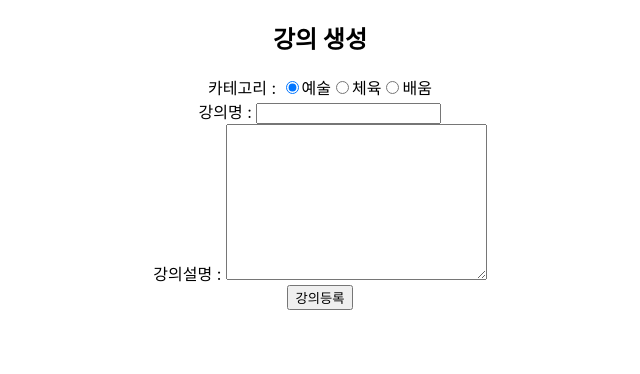
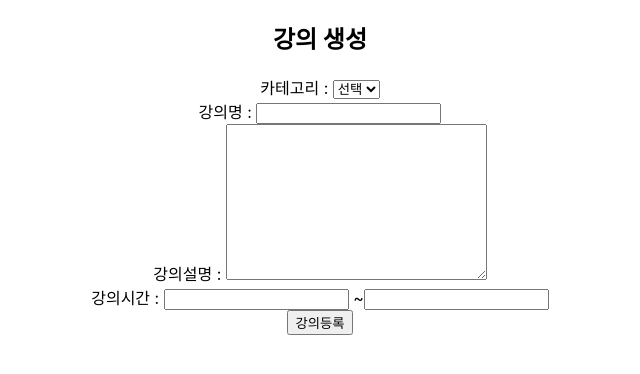
Before and after one commit to nyoungnyoung/Sinabro, a React (Create React App) app in the folder Front-End/last_front/: page /teacher/create in a window 1280 px wide. Shown: the top 374 px of the page, without its empty margins (320-960 px from the left). Built offline with nearby package versions, Linux system fonts and the light colour scheme.

Commit message:
feat: 데이터 저장 확인 완료

```diff
--- a/Front-End/last_front/src/pages/signup/Signup.js
+++ b/Front-End/last_front/src/pages/signup/Signup.js
@@ -30,7 +30,7 @@ function SignUp() {
       <h1>회원가입</h1>
       <StyledDiv>
         <FormDiv>
-          <div>
+          <InputDiv>
             <label>이름 : </label>
             <input
               type="text"
@@ -39,9 +39,9 @@ function SignUp() {
               }}
               value={userData.name}
             />
-          </div>
+          </InputDiv>
           <br />
-          <div>
+          <InputDiv>
             <label>전화번호 : </label>
             <input
               type="text"
@@ -50,10 +50,10 @@ function SignUp() {
               }}
               value={userData.number}
             />
-          </div>
+          </InputDiv>
           <br />
 
-          <div>
+          <InputDiv>
             <label>비밀번호 : </label>
             <input
               type="password"
@@ -62,7 +62,7 @@ function SignUp() {
               }}
               value={userData.password}
             />
-          </div>
+          </InputDiv>
           <br />
           <button onClick={moveToComplete}>회원가입</button>
         </FormDiv>
@@ -81,4 +81,8 @@ const FormDiv = styled.div`
   height: 200px;
 `;
 
+const InputDiv = styled.div`
+  margin-top: 10px;
+`;
+
 export default SignUp;
--- a/Front-End/last_front/src/pages/teacher/TeacherClassCreate.js
+++ b/Front-End/last_front/src/pages/teacher/TeacherClassCreate.js
@@ -1,11 +1,31 @@
 import React, { useState } from "react";
+import { useNavigate } from "react-router-dom";
 
 function TeacherClassCreate() {
+  const navigate = useNavigate();
   const [classData, setClassData] = useState({
     category: "",
     className: "",
     explain: "",
+    startTime: "",
+    endTime: "",
   });
+
+  // 카테고리에 넣을 값
+  const category = ["선택", "미술", "체육", "배움"];
+
+  const changeData = (event, type) => {
+    setClassData({
+      ...classData,
+      [type]: event.target.value,
+    });
+  };
+
+  const moveToTeacherMain = () => {
+    navigate("/teacher");
+  };
+
+  console.log(classData);
 
   return (
     <div>
@@ -13,24 +33,49 @@ function TeacherClassCreate() {
       <div>
         <div>
           <label>카테고리 : </label>
-          <input type="radio" name="예술" checked />
-          예술
-          <input type="radio" name="체육" />
-          체육
-          <input type="radio" name="배움" />
-          배움
+          <select
+            name="category"
+            value={classData.category}
+            onChange={(event) => changeData(event, "category")}
+          >
+            {category.map((item, idx) => {
+              return <option key={idx}>{item}</option>;
+            })}
+          </select>
         </div>
       </div>
 
       <div>
         <label>강의명 : </label>
-        <input type="text" />
+        <input
+          type="text"
+          onChange={(event) => changeData(event, "className")}
+        />
       </div>
       <div>
         <label>강의설명 : </label>
-        <textarea cols="30" rows="10"></textarea>
+        <textarea
+          cols="30"
+          rows="10"
+          onChange={(event) => changeData(event, "explain")}
+        ></textarea>
       </div>
-      <button>강의등록</button>
+
+      <div>
+        <label>강의시간 : </label>
+        <input
+          type="text"
+          value={classData.startTime}
+          onChange={(event) => changeData(event, "startTime")}
+        />{" "}
+        ~
+        <input
+          type="text"
+          value={classData.endTime}
+          onChange={(event) => changeData(event, "endTime")}
+        />
+      </div>
+      <button onClick={moveToTeacherMain}>강의등록</button>
     </div>
   );
 }
--- a/Front-End/last_front/src/pages/teacher/TeacherClassDetail.js
+++ b/Front-End/last_front/src/pages/teacher/TeacherClassDetail.js
@@ -1,12 +1,26 @@
 import React from "react";
+import { useNavigate } from "react-router-dom";
+// import { useNavigate, useParams } from "react-router-dom";
+// import styled from "styled-components";
 
 function TeacherClassDetail() {
+  const navigate = useNavigate();
+
+  // const { id } = useParams();
+
+  const moveBoardList = () => {
+    navigate("/teacher");
+  };
   return (
     <div>
-      <h1>강의상세정보</h1>
-      <h3>강의명 : </h3>
-      <h3>강의 내용 : </h3>
-      <h3>강의 시간 : </h3>
+      <div>
+        <h1>강의상세정보</h1>
+        <h3>카테고리 : </h3>
+        <h3>강의명 : </h3>
+        <h3>강의 내용 : </h3>
+        <h3>강의 시간 : </h3>
+      </div>
+      <button onClick={moveBoardList}>목록으로</button>
     </div>
   );
 }
--- a/Front-End/last_front/src/pages/teacher/TeacherMain.js
+++ b/Front-End/last_front/src/pages/teacher/TeacherMain.js
@@ -1,27 +1,36 @@
 import React from "react";
 import styled from "styled-components";
+import { useNavigate } from "react-router-dom";
 
 function TeacherMain() {
-  const header = ["번호", "강의명", "강의인원", "진행상태"];
+  const navigate = useNavigate();
+
+  const moveToCreate = () => {
+    navigate("/teacher/create");
+  };
+  const header = ["번호", "강의명", "진행상태"];
   return (
     <div>
       <h1>강사 메인페이지</h1>
       {/* <p>게시판 CRUD처럼 생성버튼, 수정버튼, 삭제버튼 이런식으로 나오게 구현</p> */}
-      <StyledButton>강의생성</StyledButton>
       <StyledTable>
         <StyledHead>
-          {header.map((item, idx) => {
-            return <td key={idx}>{item}</td>;
-          })}
+          <tr>
+            {header.map((item, idx) => {
+              return <StyledTd key={idx}>{item}</StyledTd>;
+            })}
+          </tr>
         </StyledHead>
 
         <StyledTbody>
-          <td>1</td>
-          <td>유화그리기</td>
-          <td>10</td>
-          <td>진행 중</td>
+          <tr>
+            <StyledTd>1</StyledTd>
+            <StyledTd>유화그리기</StyledTd>
+            <StyledTd>진행 중</StyledTd>
+          </tr>
         </StyledTbody>
       </StyledTable>
+      <StyledButton onClick={moveToCreate}>강의생성</StyledButton>
     </div>
   );
 }
@@ -46,4 +55,9 @@ const StyledTbody = styled.tbody`
   padding: 10px 4px;
   cursor: pointer;
 `;
+
+const StyledTd = styled.td`
+  padding: 8px 3px;
+`;
+
 export default TeacherMain;
```
